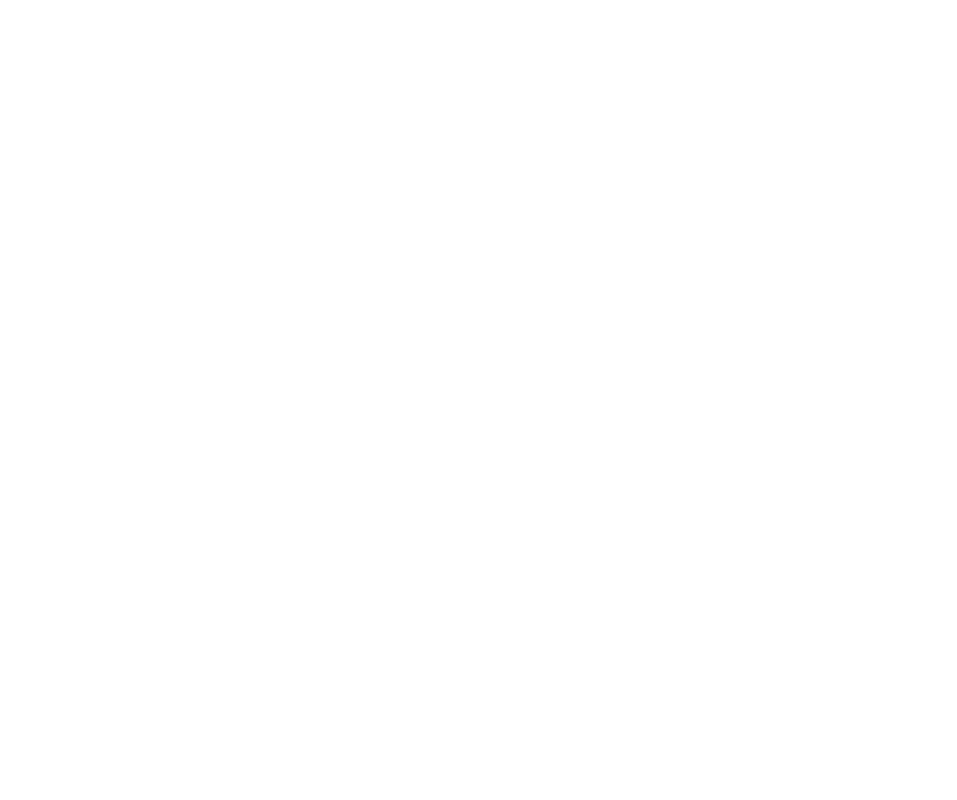
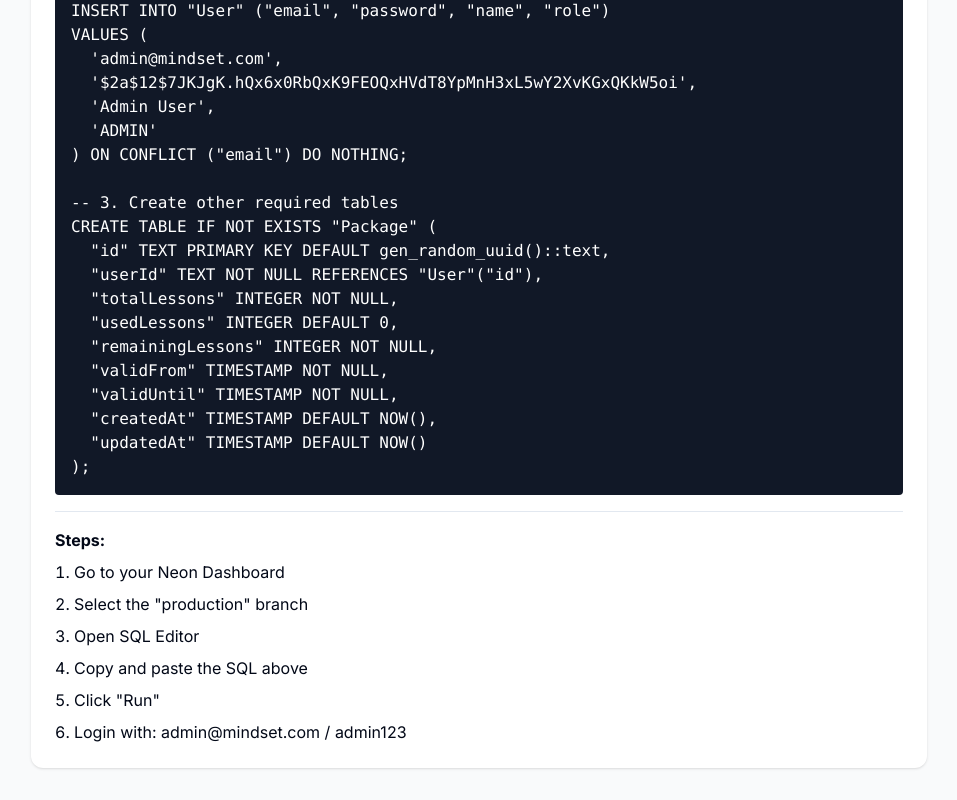
Before and after one commit to Rruiz270/mindset-lms, a Next.js app: page /quick-setup in a window 1280 px wide. Before the commit this address had no page. Shown: the part 521-1321 px from the top of the page, without its empty margins (161-1118 px from the left). Before the commit the page ends 800 px from the top, so only its background shows below. Built offline with nearby package versions, Linux system fonts and the light colour scheme.

Commit message:
Add quick setup page with SQL commands

```diff
--- /dev/null
+++ b/src/app/quick-setup/page.tsx
@@ -0,0 +1,65 @@
+'use client';
+
+export default function QuickSetupPage() {
+  return (
+    <div className="min-h-screen bg-gray-50 p-8">
+      <div className="max-w-4xl mx-auto">
+        <h1 className="text-2xl font-bold mb-4">Mindset LMS Quick Setup</h1>
+
+        <div className="bg-white p-6 rounded-lg shadow space-y-4">
+          <p>Run these commands in your Neon SQL Editor to set up the database:</p>
+
+          <div className="bg-gray-900 text-white p-4 rounded overflow-x-auto">
+            <pre>{`-- 1. Create User table
+CREATE TABLE IF NOT EXISTS "User" (
+  "id" TEXT PRIMARY KEY DEFAULT gen_random_uuid()::text,
+  "email" TEXT UNIQUE NOT NULL,
+  "password" TEXT NOT NULL,
+  "name" TEXT NOT NULL,
+  "role" TEXT DEFAULT 'STUDENT',
+  "level" TEXT,
+  "studentId" TEXT UNIQUE,
+  "isActive" BOOLEAN DEFAULT true,
+  "createdAt" TIMESTAMP DEFAULT NOW(),
+  "updatedAt" TIMESTAMP DEFAULT NOW()
+);
+
+-- 2. Create admin account (password: admin123)
+INSERT INTO "User" ("email", "password", "name", "role")
+VALUES (
+  'admin@mindset.com',
+  '$2a$12$7JKJgK.hQx6x0RbQxK9FEOQxHVdT8YpMnH3xL5wY2XvKGxQKkW5oi',
+  'Admin User',
+  'ADMIN'
+) ON CONFLICT ("email") DO NOTHING;
+
+-- 3. Create other required tables
+CREATE TABLE IF NOT EXISTS "Package" (
+  "id" TEXT PRIMARY KEY DEFAULT gen_random_uuid()::text,
+  "userId" TEXT NOT NULL REFERENCES "User"("id"),
+  "totalLessons" INTEGER NOT NULL,
+  "usedLessons" INTEGER DEFAULT 0,
+  "remainingLessons" INTEGER NOT NULL,
+  "validFrom" TIMESTAMP NOT NULL,
+  "validUntil" TIMESTAMP NOT NULL,
+  "createdAt" TIMESTAMP DEFAULT NOW(),
+  "updatedAt" TIMESTAMP DEFAULT NOW()
+);`}</pre>
+          </div>
+
+          <div className="border-t pt-4">
+            <h2 className="font-bold mb-2">Steps:</h2>
+            <ol className="list-decimal list-inside space-y-2">
+              <li>Go to your Neon Dashboard</li>
+              <li>Select the "production" branch</li>
+              <li>Open SQL Editor</li>
+              <li>Copy and paste the SQL above</li>
+              <li>Click "Run"</li>
+              <li>Login with: admin@mindset.com / admin123</li>
+            </ol>
+          </div>
+        </div>
+      </div>
+    </div>
+  );
+}
```
